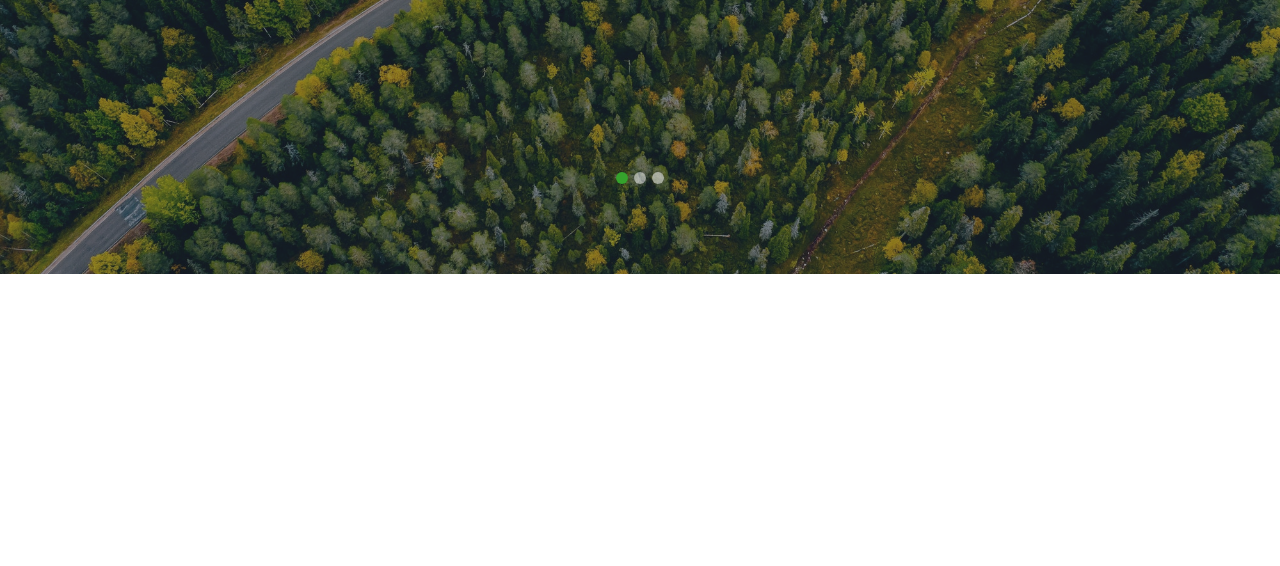
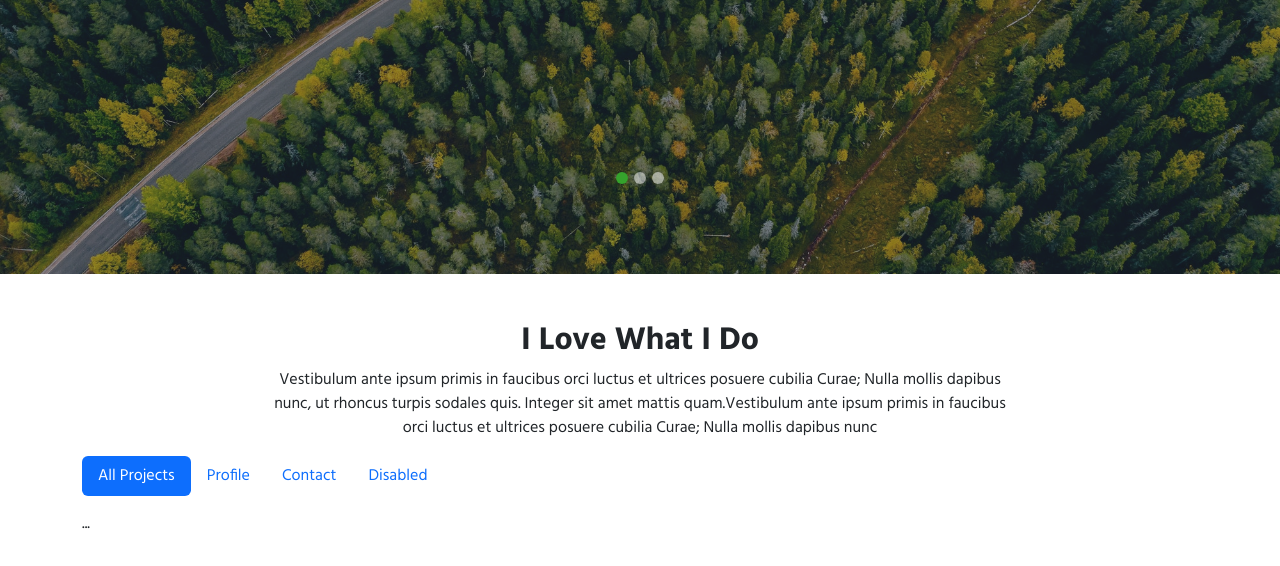
Before and after one commit to Kietngo204/BC52-Portfolio, a plain HTML site: page index.html in a window 1280 px wide. Shown: the part 526-1092 px from the top of the page. Before the commit the page ends 800 px from the top, so only its background shows below. Drawn offline with nearby package versions, Linux system fonts and the light colour scheme.

Commit message:
add project

```diff
--- a/index.html
+++ b/index.html
@@ -141,7 +141,36 @@
             </div>
       </section>
       <!-- PROJECT -->
-      <section class="cyber_project"></section>
+      <section class="cyber_project py-5">
+        <div class="container">
+            <div class="project_title text-center">
+                <h2 class="fw-bold">I Love What I Do</h2>
+                <p>Vestibulum ante ipsum primis in faucibus orci luctus et ultrices posuere cubilia Curae; Nulla mollis dapibus <br> nunc, ut rhoncus turpis sodales quis. Integer sit amet mattis quam.Vestibulum ante ipsum primis in faucibus <br> orci luctus et ultrices posuere cubilia Curae; Nulla mollis dapibus nunc</p>
+            </div>
+            <div class="project_content">
+                <ul class="nav nav-pills mb-3" id="pills-tab" role="tablist">
+                    <li class="nav-item" role="presentation">
+                      <button class="nav-link active" id="pills-home-tab" data-bs-toggle="pill" data-bs-target="#pills-home" type="button" role="tab" aria-controls="pills-home" aria-selected="true">All Projects</button>
+                    </li>
+                    <li class="nav-item" role="presentation">
+                      <button class="nav-link" id="pills-profile-tab" data-bs-toggle="pill" data-bs-target="#pills-profile" type="button" role="tab" aria-controls="pills-profile" aria-selected="false">Profile</button>
+                    </li>
+                    <li class="nav-item" role="presentation">
+                      <button class="nav-link" id="pills-contact-tab" data-bs-toggle="pill" data-bs-target="#pills-contact" type="button" role="tab" aria-controls="pills-contact" aria-selected="false">Contact</button>
+                    </li>
+                    <li class="nav-item" role="presentation">
+                      <button class="nav-link" id="pills-disabled-tab" data-bs-toggle="pill" data-bs-target="#pills-disabled" type="button" role="tab" aria-controls="pills-disabled" aria-selected="false">Disabled</button>
+                    </li>
+                  </ul>
+                  <div class="tab-content" id="pills-tabContent">
+                    <div class="tab-pane fade show active" id="pills-home" role="tabpanel" aria-labelledby="pills-home-tab" tabindex="0">...</div>
+                    <div class="tab-pane fade" id="pills-profile" role="tabpanel" aria-labelledby="pills-profile-tab" tabindex="0">...</div>
+                    <div class="tab-pane fade" id="pills-contact" role="tabpanel" aria-labelledby="pills-contact-tab" tabindex="0">...</div>
+                    <div class="tab-pane fade" id="pills-disabled" role="tabpanel" aria-labelledby="pills-disabled-tab" tabindex="0">...</div>
+                  </div>
+            </div>
+        </div>
+      </section>
       <!-- AVAILABLE -->
       <section class="cyber_avai"></section>
       <!-- AWARD -->
```
